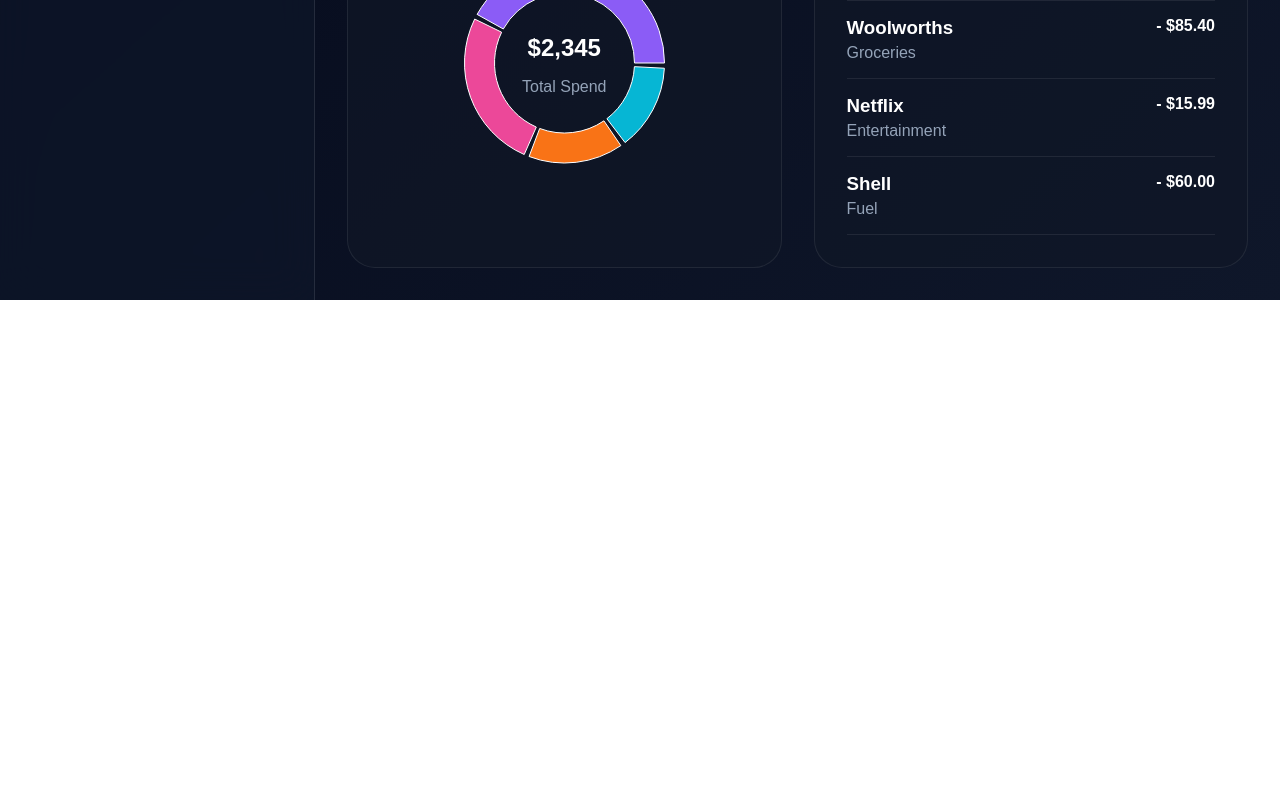
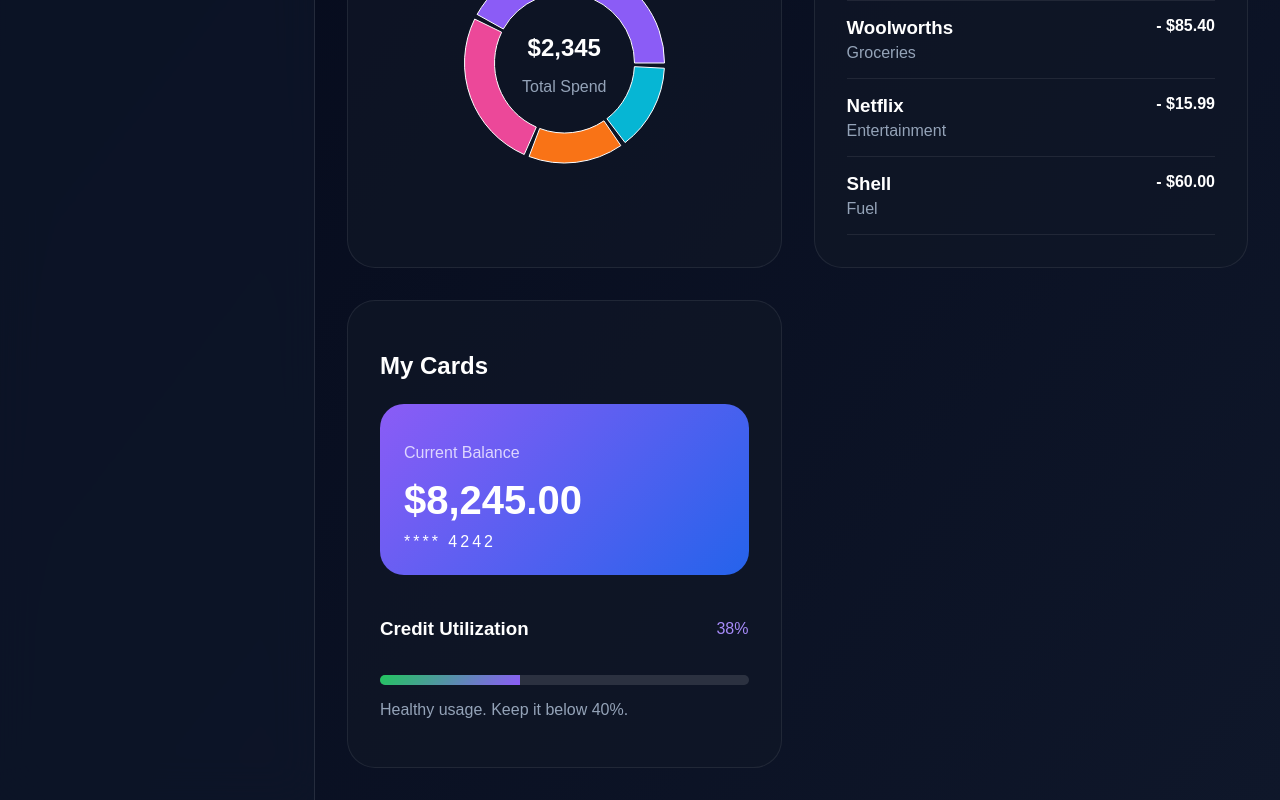
Before and after one commit to audreythando/credit-card-system, a React (Create React App) app: page / in a window 1280 px wide. Shown: the part 851-1651 px from the top of the page. Before the commit the page ends 1151 px from the top, so only its background shows below. Built offline with nearby package versions, Linux system fonts and the light colour scheme.

Commit message:
feat: add card summary panel

```diff
--- /dev/null
+++ b/src/components/dashboard/CardSummaryPanel.tsx
@@ -0,0 +1,28 @@
+const CardSummaryPanel = () => {
+  return (
+    <div className="summary-panel">
+      <h2>My Cards</h2>
+
+      <div className="mini-card">
+        <p>Current Balance</p>
+        <h1>$8,245.00</h1>
+        <span>**** 4242</span>
+      </div>
+
+      <div className="utilization-box">
+        <div className="section-header">
+          <h3>Credit Utilization</h3>
+          <span>38%</span>
+        </div>
+
+        <div className="progress-bar">
+          <div className="progress-fill"></div>
+        </div>
+
+        <p>Healthy usage. Keep it below 40%.</p>
+      </div>
+    </div>
+  );
+};
+
+export default CardSummaryPanel;
--- a/src/pages/DashboardPage.css
+++ b/src/pages/DashboardPage.css
@@ -260,3 +260,47 @@ body {
 .chart-center p {
   color: #94a3b8;
 }
+
+.summary-panel {
+  background: rgba(17, 24, 39, 0.7);
+  border: 1px solid rgba(255,255,255,0.08);
+  border-radius: 28px;
+  padding: 2rem;
+}
+
+.mini-card {
+  background: linear-gradient(135deg, #8b5cf6, #2563eb);
+  border-radius: 24px;
+  padding: 1.5rem;
+  margin: 1.5rem 0;
+}
+
+.mini-card p {
+  color: #ddd6fe;
+}
+
+.mini-card h1 {
+  margin: 10px 0;
+}
+
+.mini-card span {
+  letter-spacing: 3px;
+}
+
+.utilization-box p {
+  color: #94a3b8;
+}
+
+.progress-bar {
+  height: 10px;
+  background: rgba(255,255,255,0.12);
+  border-radius: 999px;
+  overflow: hidden;
+  margin: 1rem 0;
+}
+
+.progress-fill {
+  width: 38%;
+  height: 100%;
+  background: linear-gradient(135deg, #22c55e, #8b5cf6);
+}
--- a/src/pages/DashboardPage.tsx
+++ b/src/pages/DashboardPage.tsx
@@ -8,6 +8,7 @@ import AIInsightPanel from "../components/dashboard/AIInsightPanel";
 import DashboardHeader from "../components/dashboard/DashboardHeader";
 import RecentTransactions from "../components/dashboard/RecentTransactions";
 import SpendingChart from "../components/dashboard/SpendingChart";
+import CardSummaryPanel from "../components/dashboard/CardSummaryPanel";
 
 export default function DashboardPage() {
   return (
@@ -28,6 +29,7 @@ export default function DashboardPage() {
           <AIInsightPanel />
           <SpendingChart />
           <RecentTransactions />
+          <CardSummaryPanel />
         </div>
       </main>
     </div>
```
